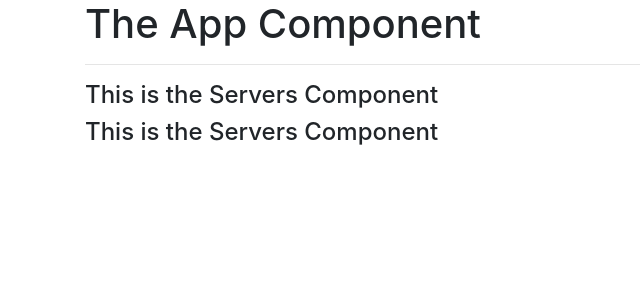
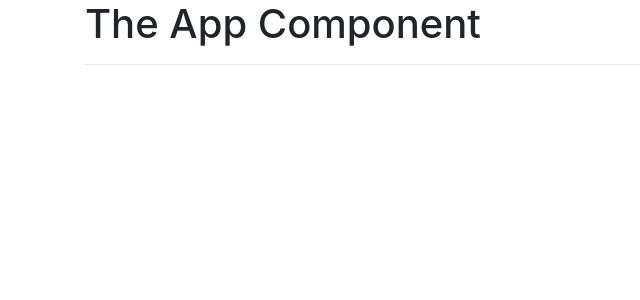
Before and after one commit to mikedilulo/Recipe-Book, an Angular app: page / in a window 1280 px wide. Shown: the top 300 px of the page, without its empty margins (0-640 px from the left). Built offline with nearby package versions, Linux system fonts and the light colour scheme.

Commit message:
Using Component as Attribute

```diff
--- a/src/app/app.component.html
+++ b/src/app/app.component.html
@@ -3,7 +3,7 @@
     <div class="col-sm-12">
       <h1>The App Component</h1>
       <hr />
-      <app-servers-component></app-servers-component>
+      <div app-servers-component></div>
     </div>
   </div>
 </div>
--- a/src/app/app.module.ts
+++ b/src/app/app.module.ts
@@ -3,10 +3,9 @@ import { NgModule } from "@angular/core";
 
 import { AppComponent } from "./app.component";
 import { ServerComponent } from "./serverComponent/server.component";
-import { ServersComponent } from "./serversComponent/servers.component";
 
 @NgModule({
-  declarations: [AppComponent, ServerComponent, ServersComponent],
+  declarations: [AppComponent, ServerComponent],
   imports: [BrowserModule],
   providers: [],
   bootstrap: [AppComponent]
--- a/src/app/serversComponent/servers.component.ts
+++ b/src/app/serversComponent/servers.component.ts
@@ -1,7 +1,9 @@
 import { Component } from "@angular/core";
 @Component({
-  selector: "app-servers-component",
-  templateUrl: "servers.component.html",
+  selector: "[app-servers-component]",
+  template: `
+    <app-servers-component> </app-servers-component>
+  `,
   styleUrls: ["servers.component.css"]
 })
 export class ServersComponent {}
```
